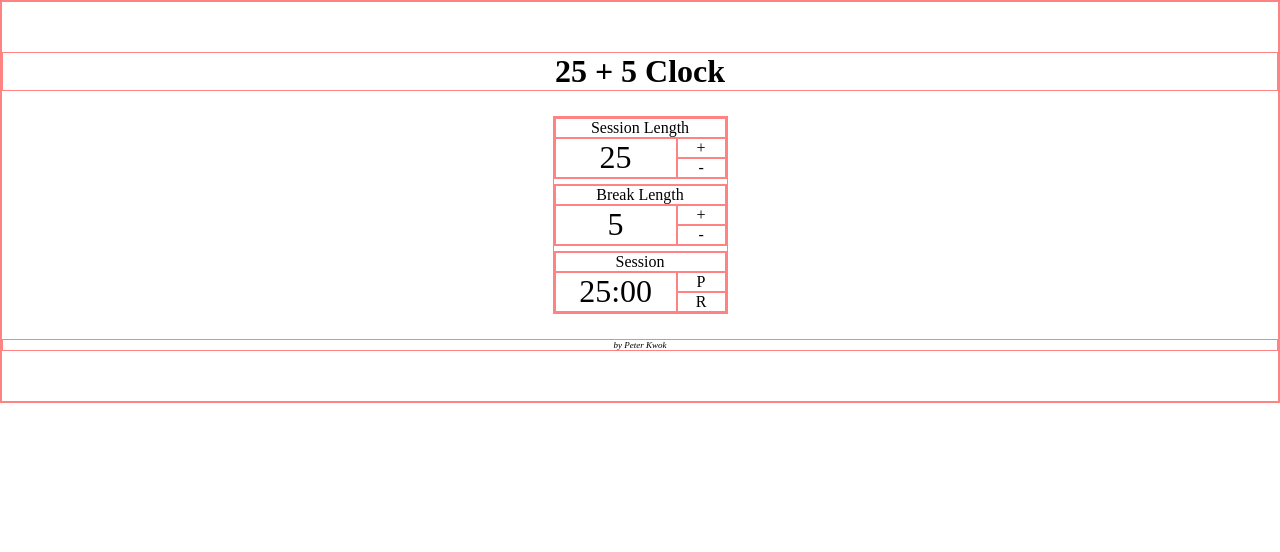
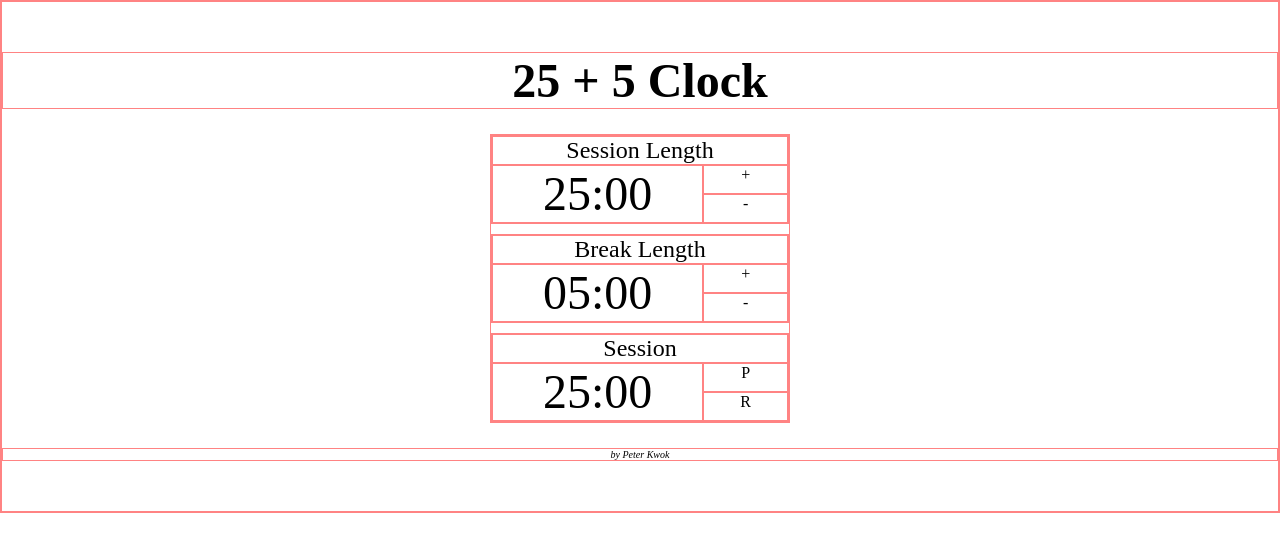
Before and after one commit to PeterKwok1/FCC-Project-25-5-Clock, a plain HTML site: page Js/index.html in a window 1280 px wide. Drawn offline with nearby package versions, Linux system fonts and the light colour scheme.

Commit message:
worked on script

```diff
--- a/Js/app/js/script.js
+++ b/Js/app/js/script.js
@@ -0,0 +1,39 @@
+// logic planning
+// timer set function
+// break set function
+// timer run function
+// break run function after timer
+
+// display
+function display(tag, length) {
+    // convert milliseconds to minutes and seconds
+    let minutes = Math.floor(length / (1000 * 60))
+    let seconds = Math.floor(length % (1000 * 60) / (1000))
+    function pad(n, z) {
+        z = z || 2 // pad to set digits or 2 by default.
+        return `00${n}`.slice(-z) // slice last 2 digits.
+    }
+    tag.text(`${pad(minutes)}:${pad(seconds)}`)
+}
+
+// timer set
+let sessionLength = 25 * 60 * 1000 // minutes to milliseconds
+display($('#session-length'), sessionLength)
+display($('#time-left'), sessionLength)
+
+// break set
+let breakLength = 5 * 60 * 1000// minutes to milliseconds
+display($('#break-length'), breakLength)
+
+// timer run
+function countDown() {
+    setInterval(() => {
+
+        if (sessionLength < 0) {
+            clearInterval(countDown)
+        }
+
+    }, 1000)
+}
+
+// break run
--- a/Js/app/scss/_globals.scss
+++ b/Js/app/scss/_globals.scss
@@ -8,14 +8,15 @@
 h1 {
     text-align: center;
     margin: 50px 0 25px 0;
+    font-size: xxx-large;
 }
 
 #clock-wrapper {
-    width: 175px;
+    width: 300px;
     margin: 0 auto 25px auto;
     display: flex;
     flex-direction: column;
-    gap: 5px;
+    gap: 10px;
 }
 
 .wrapper {
@@ -27,13 +28,17 @@ h1 {
 .label {
     text-align: center;
     grid-column: 1 / 3;
+    display: flex;
+    justify-content: center;
+    align-items: center;
+    font-size: x-large;
 }
 
 .length {
     grid-row: 2 / 4;
     display: flex;
     justify-content: center;
-    font-size: xx-large;
+    font-size: xxx-large;
 }
 
 .btn {
@@ -44,6 +49,6 @@ h1 {
 #by {
     margin: 0 0 50px 0;
     text-align: center;
-    font-size: xx-small;
+    font-size: x-small;
     font-style: italic;
 }
--- a/Js/index.html
+++ b/Js/index.html
@@ -14,19 +14,19 @@
     <div id="clock-wrapper">
         <div id="session-wrapper" class="wrapper">
             <div id="session-label" class="label">Session Length</div>
-            <div id="session-length" class="length">25</div>
+            <div id="session-length" class="length"></div>
             <div id="session-increment" class="btn">+</div>
             <div id="session-decrement" class="btn">-</div>
         </div>
         <div id="break-wrapper" class="wrapper">
             <div id="break-label" class="label">Break Length</div>
-            <div id="break-length" class="length">5</div>
+            <div id="break-length" class="length"></div>
             <div id="break-increment" class="btn">+</div>
             <div id="break-decrement" class="btn">-</div>
         </div>
         <div id="timer-wrapper" class="wrapper">
             <div id="timer-label" class="label">Session</div>
-            <div id="time-left" class="length">25:00</div>
+            <div id="time-left" class="length"></div>
             <div id="time_stop" class="btn">P</div>
             <div id="reset" class="btn">R</div>
         </div>
```
Also changed, not shown: Js/app/scss/style.css, 1 other file.
